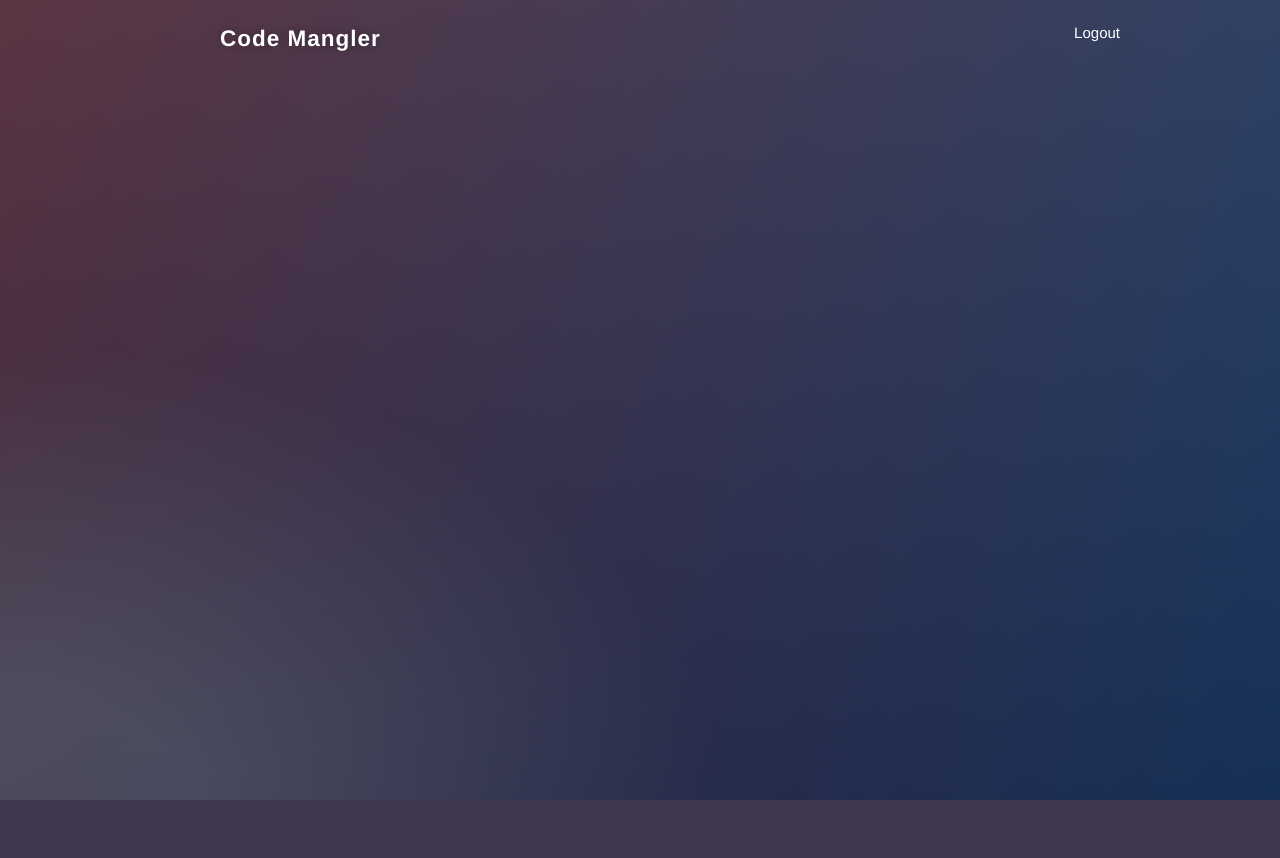
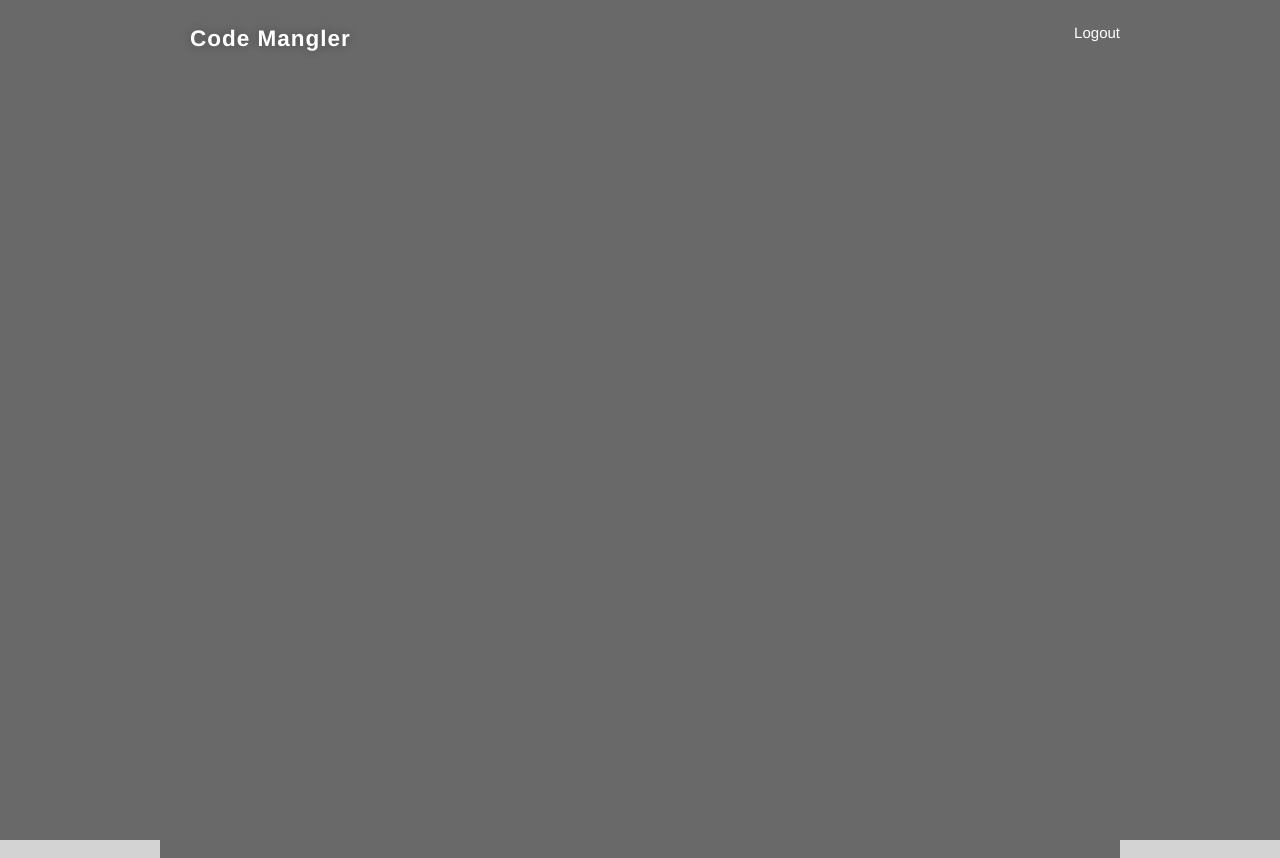
Before and after one commit to BrianHarringtonUTSC/code-mangler, a Flask app: template templates/base.html in a window 1280 px wide. Before the commit the page ends 800 px from the top, so only its background shows below. Run offline with Flask 2, Linux system fonts and the light colour scheme; the template is opened without the code that fills it, so the values that code supplies are empty; some libraries are stand-ins or nearby versions.

Commit message:
Changed background colour

```diff
--- a/static/css/base.css
+++ b/static/css/base.css
@@ -96,6 +96,7 @@ html {
     width: 100%;
     height: 100%;
     overflow: hidden;
+    background: lightgray;
 }
 
 body {
@@ -104,14 +105,8 @@ body {
     line-height: 1.7;
     margin: 0;
     padding: 20px;
-    background: #275615;
-    background: -moz-radial-gradient(0% 100%, ellipse cover, rgba(104, 128, 138, .4) 10%, rgba(138, 114, 76, 0) 40%), linear-gradient(to bottom, rgba(57, 173, 219, .25) 0%, rgba(42, 60, 87, .4) 100%), linear-gradient(135deg, #670d10 0%, #092756 100%);
-    background: -webkit-radial-gradient(0% 100%, ellipse cover, rgba(104, 128, 138, .4) 10%, rgba(138, 114, 76, 0) 40%), linear-gradient(to bottom, rgba(57, 173, 219, .25) 0%, rgba(42, 60, 87, .4) 100%), linear-gradient(135deg, #670d10 0%, #092756 100%);
-    background: -o-radial-gradient(0% 100%, ellipse cover, rgba(104, 128, 138, .4) 10%, rgba(138, 114, 76, 0) 40%), -o-linear-gradient(top, rgba(57, 173, 219, .25) 0%, rgba(42, 60, 87, .4) 100%), -o-linear-gradient(-45deg, #670d10 0%, #092756 100%);
-    background: -ms-radial-gradient(0% 100%, ellipse cover, rgba(104, 128, 138, .4) 10%, rgba(138, 114, 76, 0) 40%), -ms-linear-gradient(top, rgba(57, 173, 219, .25) 0%, rgba(42, 60, 87, .4) 100%), -ms-linear-gradient(-45deg, #670d10 0%, #092756 100%);
-    background: -webkit-radial-gradient(0% 100%, ellipse cover, rgba(104, 128, 138, .4) 10%, rgba(138, 114, 76, 0) 40%), linear-gradient(to bottom, rgba(57, 173, 219, .25) 0%, rgba(42, 60, 87, .4) 100%), linear-gradient(135deg, #670d10 0%, #092756 100%);
-    filter: progid:DXImageTransform.Microsoft.gradient(startColorstr='#3E1D6D', endColorstr='#092756', GradientType=1);
-
+    height: 100%;
+    background: dimgray;
 }
 
 title {
@@ -123,10 +118,15 @@ title {
     letter-spacing: 1px;
 }
 
+.container-fluid{
+    height: 100%;
+    background: dimgray;
+    padding-left: 30px;
+}
+
 .question, #logout {
     color: white;
     text-decoration: none;
-    background-color:
 }
 a {
     color: #4183c4;
@@ -194,13 +194,19 @@ ul {
     color: #092756;
 }
 
+header{
+    display: table;
+    width: 75%;
+    margin: 0 auto;
+    padding-left: 30px;
+}
 
-.container-fluid, #main-title-link, header
+
+.container-fluid, #main-title-link
 {
     display: table;
     width: 75%;
     margin: 0 auto;
-    padding-left: 30px;
 }
 
 #lines li {
--- a/templates/base.html
+++ b/templates/base.html
@@ -13,6 +13,7 @@
     </head>
 
     <body>
+    <div id="header">
         <header>
             <div class="block1">
                 <h3><a style="float:left" id="main-title-link" href="/">Code Mangler</a></h3>
@@ -22,7 +23,7 @@
 
             </div>
         </header>
-
+    </div>
 
         <main class="container-fluid">
             {% block content %}
--- a/templates/question.html
+++ b/templates/question.html
@@ -1,6 +1,7 @@
 {% extends "base.html" %}
 
 {% block content %}
+<br>
 <h4>{{question['question']}}</h4>
 <br/>
 Input: {{question['input_description']}}
```
Also changed, not shown: templates/questions.html (+5 -2 lines).
